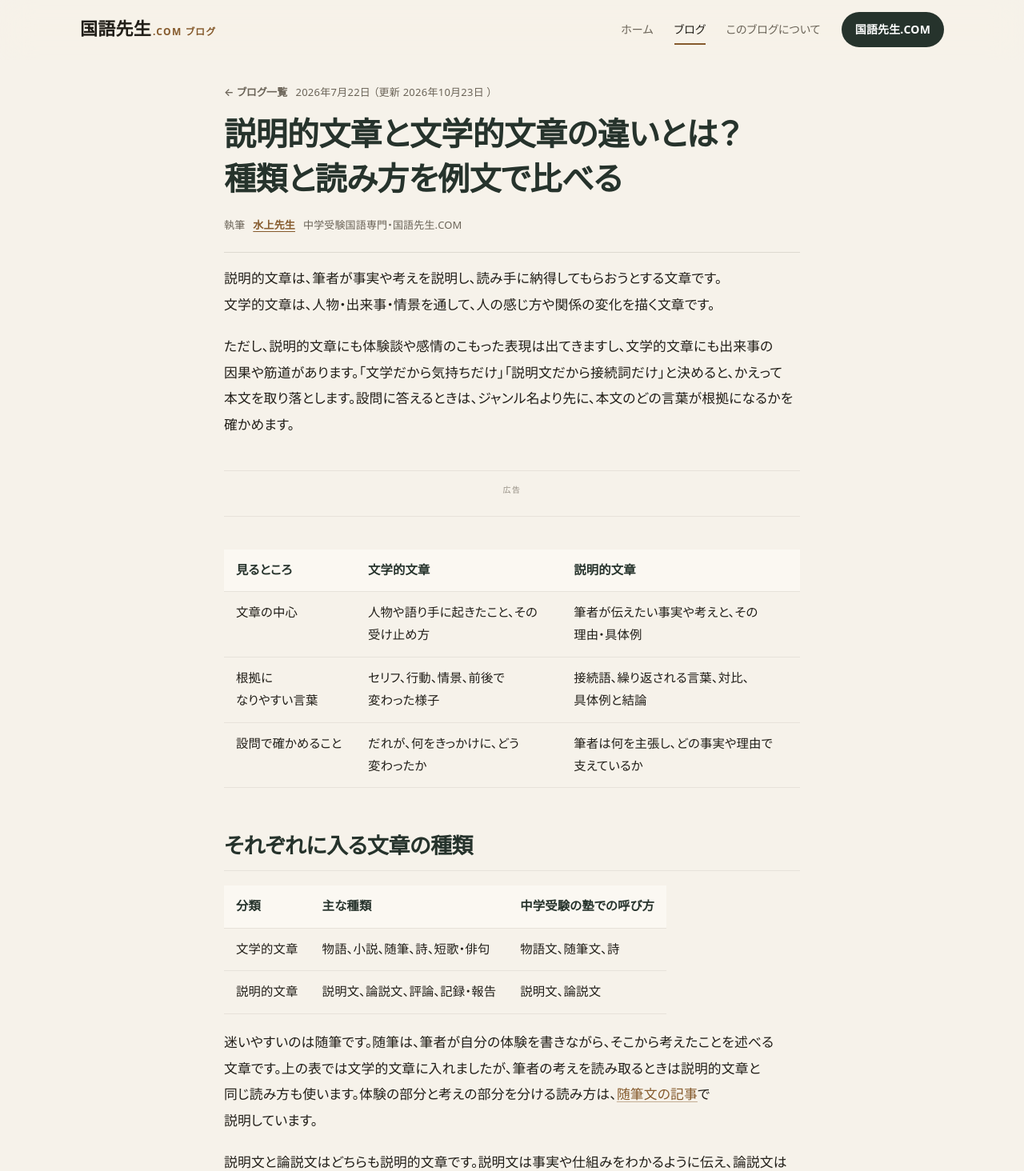
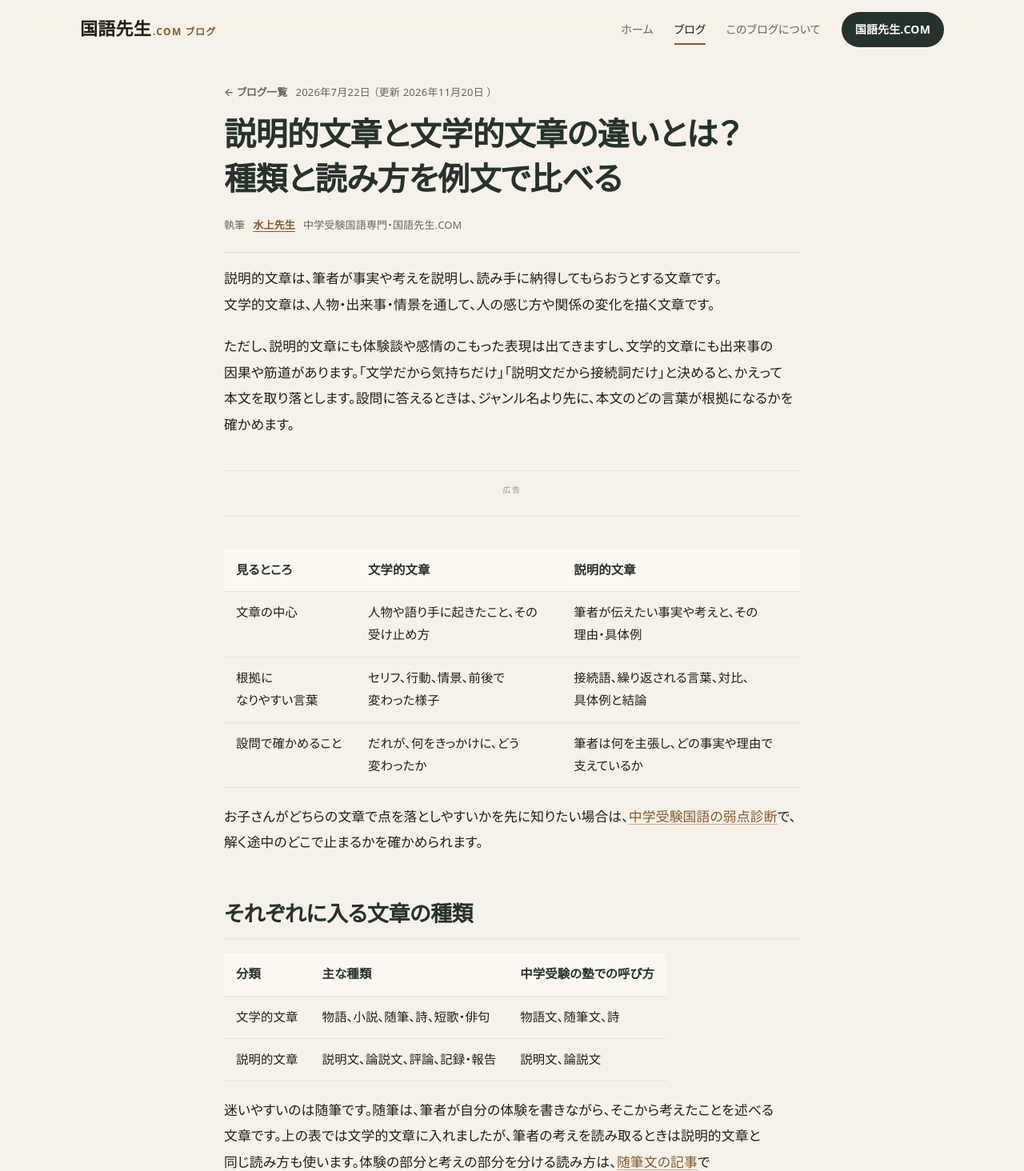
Before and after one commit to kokugojapan/kokugosensei-blog, an Astro site: page /blog/bungaku-setsumeibun-yomikata in a window 1280 px wide. Shown: the top 1464 px of the page at 80% size. Built offline with nearby package versions, Linux system fonts and the light colour scheme; Astro itself is replaced by a stand-in of ours.

Commit message:
文学的・説明的文章の記事: 冒頭の比較表の直後に弱点診断への導線を追加
Co-Authored-By: Claude Opus 5.5 <noreply@anthropic.com>
Claude-Session: https://claude.ai/code/session_0176nBKYLZMWsznQnPSZSMqo

```diff
--- a/src/content/blog/bungaku-setsumeibun-yomikata.md
+++ b/src/content/blog/bungaku-setsumeibun-yomikata.md
@@ -2,7 +2,7 @@
 title: "説明的文章と文学的文章の違いとは？種類と読み方を例文で比べる"
 description: "説明的文章は事実や筆者の考えを理由や例を挙げて説明する文章、文学的文章は人物や出来事を通して心の動きを描く文章です。小説・随筆・論説文がどちらに入るか、見分け方、設問での読み方を自作の例文で比べます。"
 pubDate: 2026-07-22
-updatedDate: 2026-10-23
+updatedDate: 2026-11-20
 ---
 
 説明的文章は、筆者が事実や考えを説明し、読み手に納得してもらおうとする文章です。文学的文章は、人物・出来事・情景を通して、人の感じ方や関係の変化を描く文章です。
@@ -14,6 +14,8 @@ updatedDate: 2026-10-23
 | 文章の中心 | 人物や語り手に起きたこと、その受け止め方 | 筆者が伝えたい事実や考えと、その理由・具体例 |
 | 根拠になりやすい言葉 | セリフ、行動、情景、前後で変わった様子 | 接続語、繰り返される言葉、対比、具体例と結論 |
 | 設問で確かめること | だれが、何をきっかけに、どう変わったか | 筆者は何を主張し、どの事実や理由で支えているか |
+
+お子さんがどちらの文章で点を落としやすいかを先に知りたい場合は、[中学受験国語の弱点診断](/blog/kokugo-jakuten-shindan/)で、解く途中のどこで止まるかを確かめられます。
 
 ## それぞれに入る文章の種類
 
```
